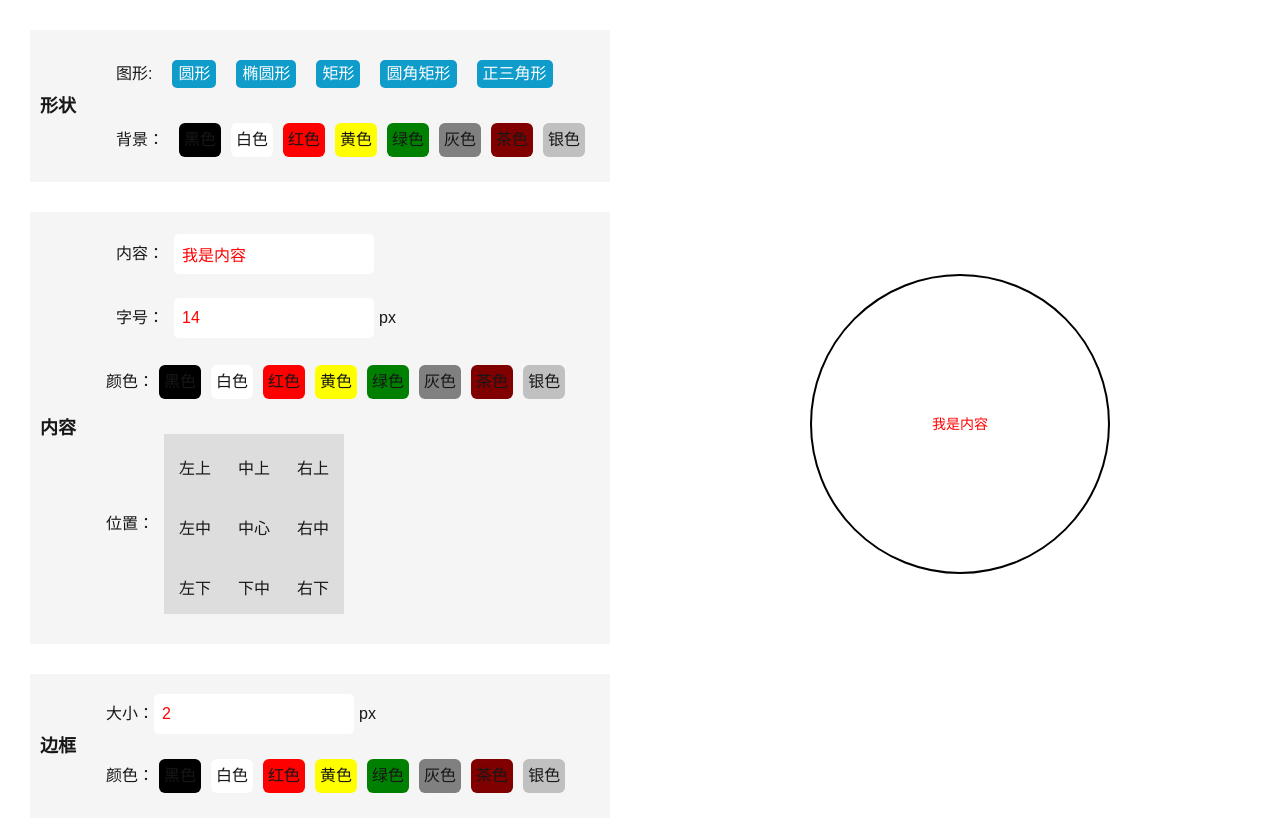
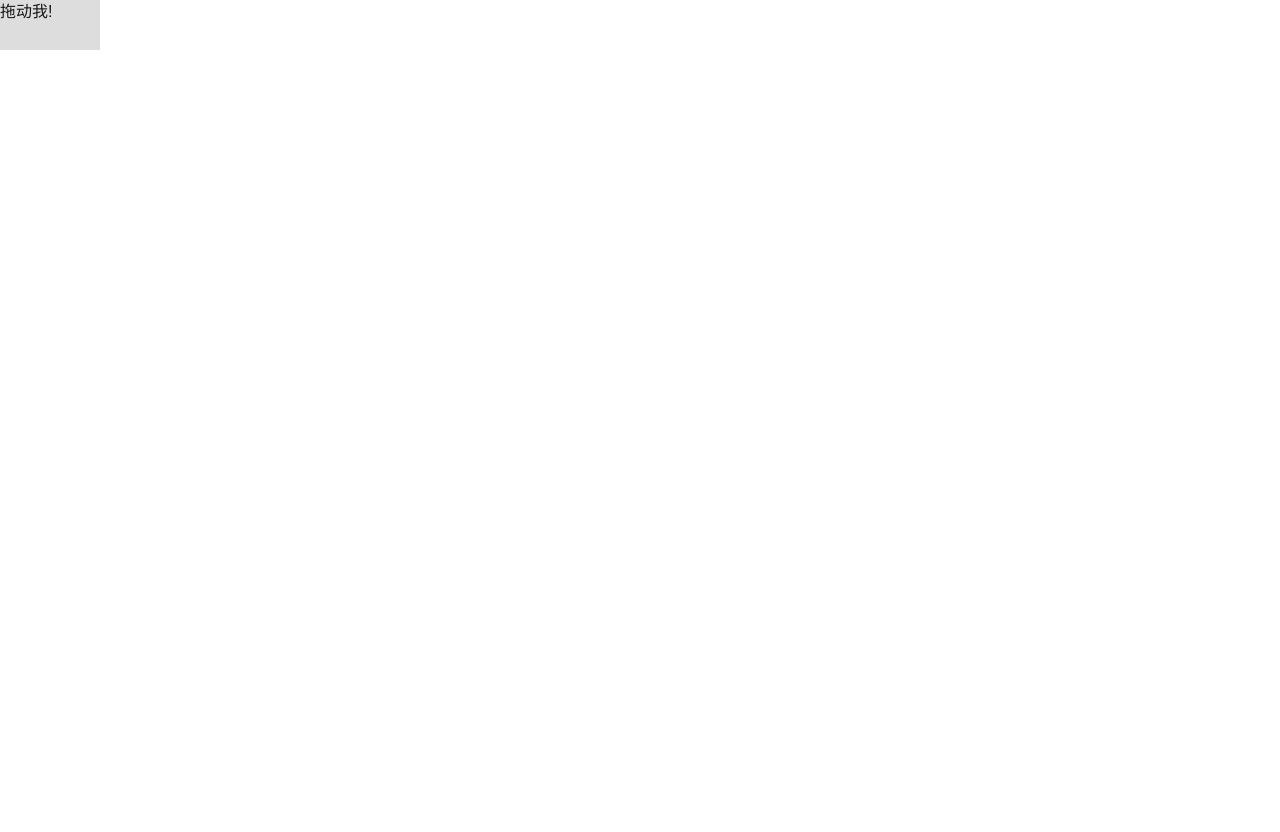
Before and after one commit to freebeDAO/advanture-island, a Next.js app: page /test in a window 1280 px wide. Shown: the top 832 px of the page. After the commit the page ends 800 px from the top, so only its background shows below. Built offline with nearby package versions, Linux system fonts and the light colour scheme.

Commit message:
feat: DraggableComponent

```diff
--- /dev/null
+++ b/src/app/test/DraggableComponentDemo.tsx
@@ -0,0 +1,23 @@
+/*
+ * @Author: liliang
+ * @Date: 2024-09-21 00:53:53
+ * @LastEditors: liliang
+ * @LastEditTime: 2024-09-21 00:58:21
+ * @FilePath: /advanture-island/src/app/test/DraggableComponentDemo.tsx
+ * @Description:
+ */
+// /test/DraggableComponentDemo.js
+import React from 'react';
+import DraggableComponent from '../../components/component/DraggableComponent'; // 引入我们创建的组件
+
+const DraggableComponentDemo = () => {
+  return (
+    <div className="demo-container">
+      <DraggableComponent>
+        <div className="draggable-box" style={{width: '100px',height:'50px',background: '#ddd'}}>拖动我!</div>
+      </DraggableComponent>
+    </div>
+  );
+};
+
+export default DraggableComponentDemo;
--- a/src/app/test/page.tsx
+++ b/src/app/test/page.tsx
@@ -2,16 +2,16 @@
  * @Author: liliang
  * @Date: 2024-09-20 18:43:28
  * @LastEditors: liliang
- * @LastEditTime: 2024-09-20 19:19:09
+ * @LastEditTime: 2024-09-21 00:55:37
  * @FilePath: /advanture-island/src/app/test/page.tsx
  * @Description:
  */
  "use client"
 import React from 'react';
-import StyleControlComponentDemo from '../../components/test/StyleControlComponentDemo';
+import DraggableComponentDemo from './DraggableComponentDemo';
 
 const Page = () => {
-  return <StyleControlComponentDemo />;
+  return <DraggableComponentDemo />;
 };
 
 export default Page;
--- /dev/null
+++ b/src/components/component/DraggableComponent.tsx
@@ -0,0 +1,58 @@
+/*
+ * @Author: liliang
+ * @Date: 2024-09-21 00:53:24
+ * @LastEditors: liliang
+ * @LastEditTime: 2024-09-21 00:56:57
+ * @FilePath: /advanture-island/src/components/component/DraggableComponent.tsx
+ * @Description:
+ */
+// DraggableComponent.js
+import React, { useState } from 'react';
+
+const DraggableComponent = ({ children }) => {
+  const [position, setPosition] = useState({ x: 0, y: 0 });
+  const [dragging, setDragging] = useState(false);
+  const [offset, setOffset] = useState({ x: 0, y: 0 });
+
+  const handleMouseDown = (event) => {
+    // 开始拖动，记录当前鼠标位置与元素的偏移量
+    setDragging(true);
+    setOffset({
+      x: event.clientX - position.x,
+      y: event.clientY - position.y,
+    });
+  };
+
+  const handleMouseMove = (event) => {
+    // 当拖动时，更新组件位置
+    if (dragging) {
+      setPosition({
+        x: event.clientX - offset.x,
+        y: event.clientY - offset.y,
+      });
+    }
+  };
+
+  const handleMouseUp = () => {
+    // 停止拖动
+    setDragging(false);
+  };
+
+  return (
+    <div
+      className="draggable"
+      onMouseDown={handleMouseDown}
+      onMouseMove={handleMouseMove}
+      onMouseUp={handleMouseUp}
+      style={{
+        transform: `translate(${position.x}px, ${position.y}px)`,
+        position: 'absolute',
+        cursor: dragging ? 'grabbing' : 'grab',
+      }}
+    >
+      {children}
+    </div>
+  );
+};
+
+export default DraggableComponent;
```
